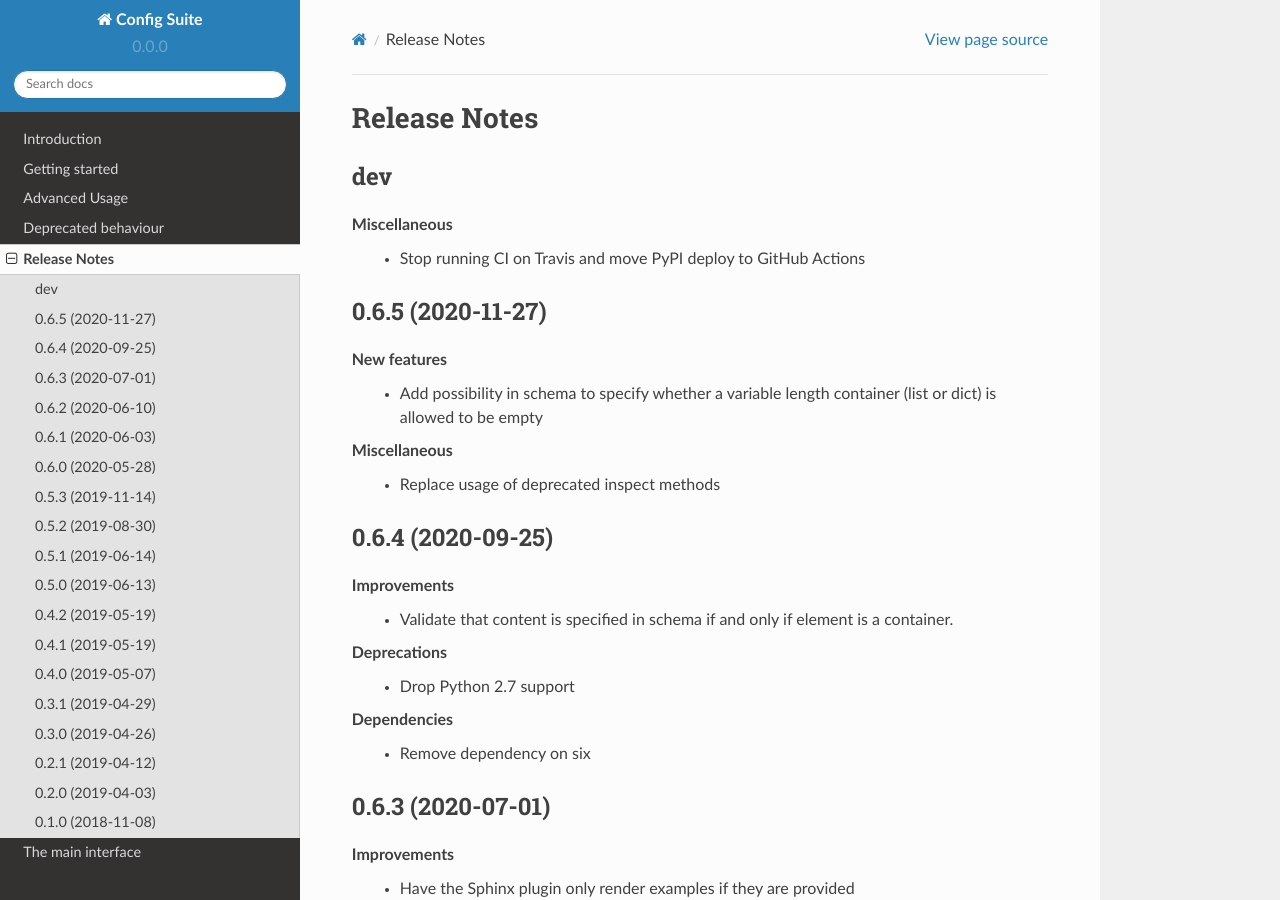
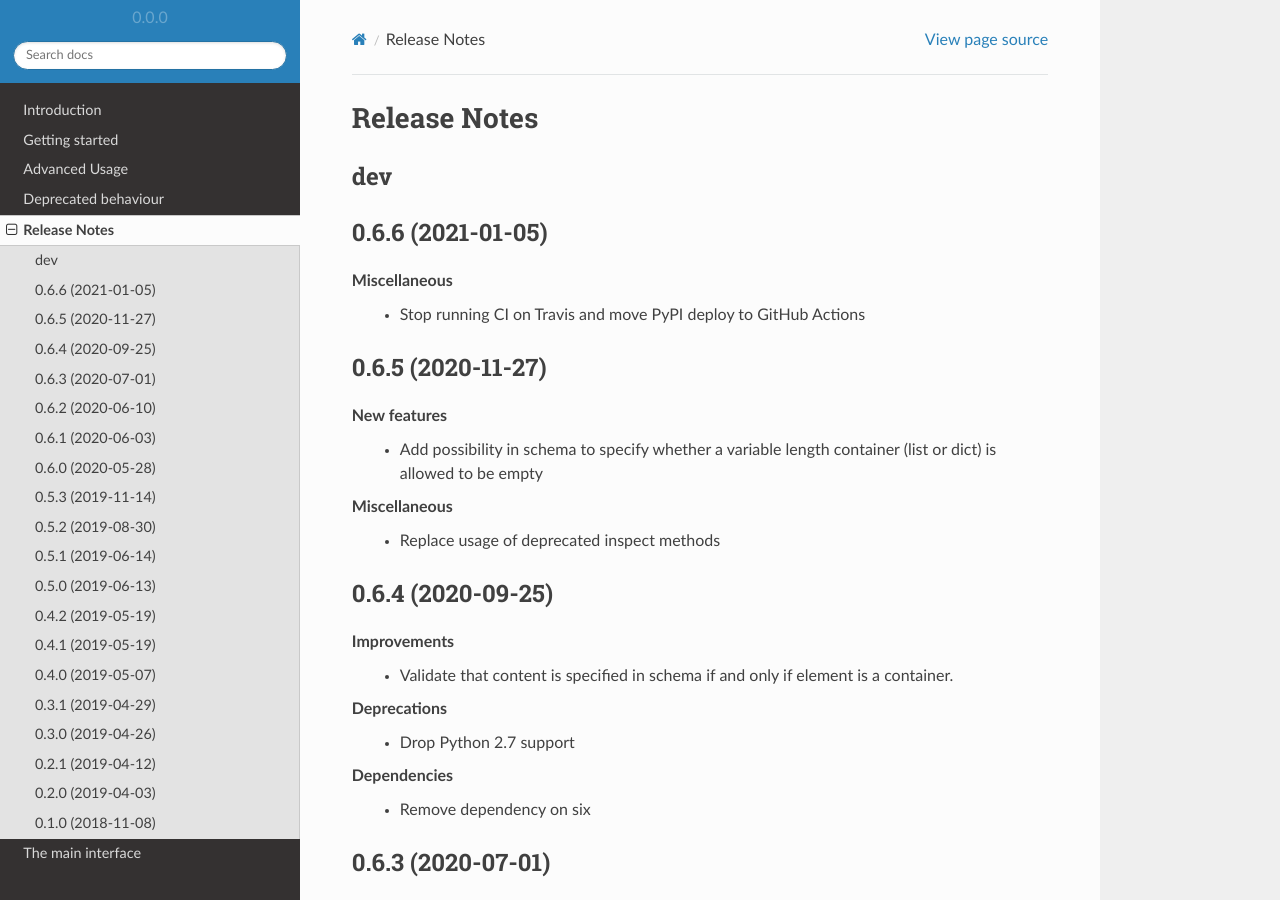
Before and after one commit to equinor/configsuite, a Sphinx documentation site: the page built from docs/source/release_notes.rst, in a window 1280 px wide and 900 px high. Built offline with Sphinx 7.4.7 and the Read the Docs theme 2.0.0, drawn with Linux system fonts in a browser that asks for light colours; the version number is read from the project's files by our own code.

Commit message:
Prepare release notes for 0.6.6

```diff
--- a/docs/source/release_notes.rst
+++ b/docs/source/release_notes.rst
@@ -12,6 +12,9 @@ Release Notes
 
 dev
 ---
+
+0.6.6 (2021-01-05)
+------------------
 
 **Miscellaneous**
  - Stop running CI on Travis and move PyPI deploy to GitHub Actions
```
